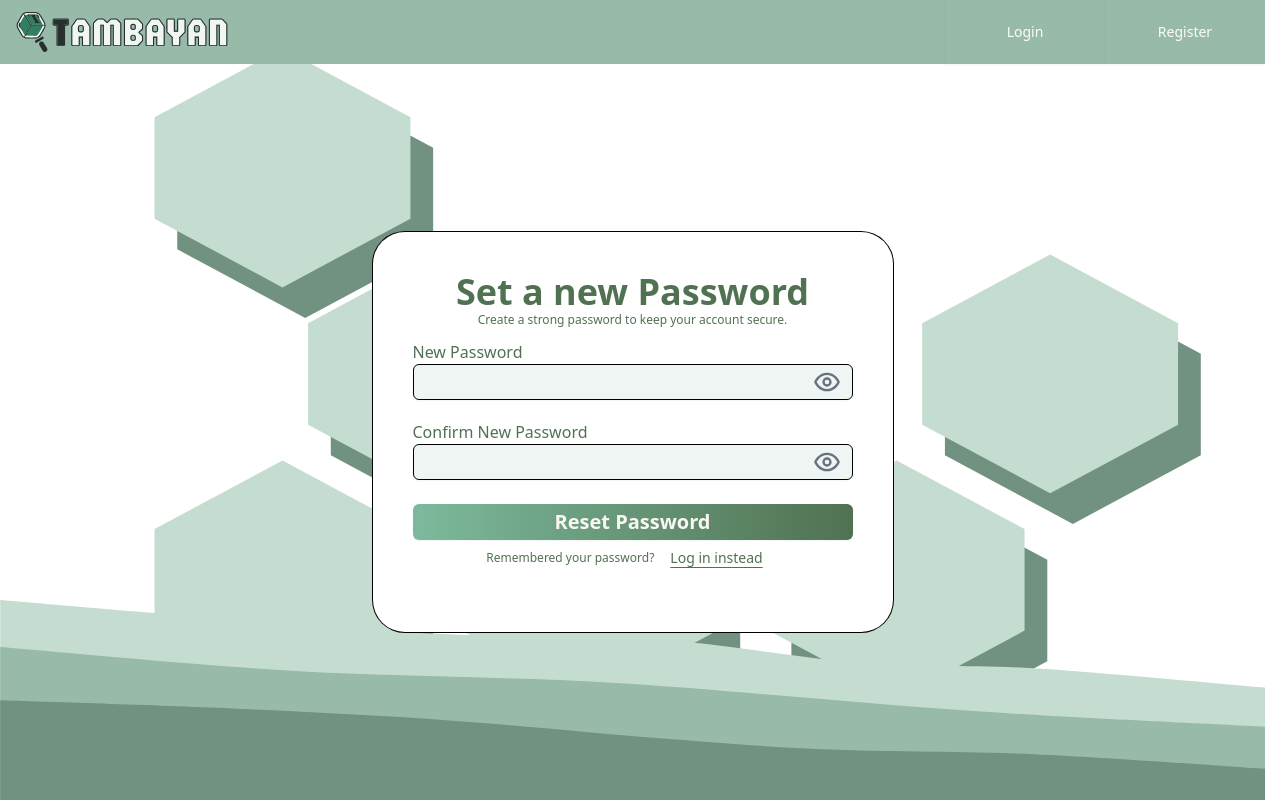
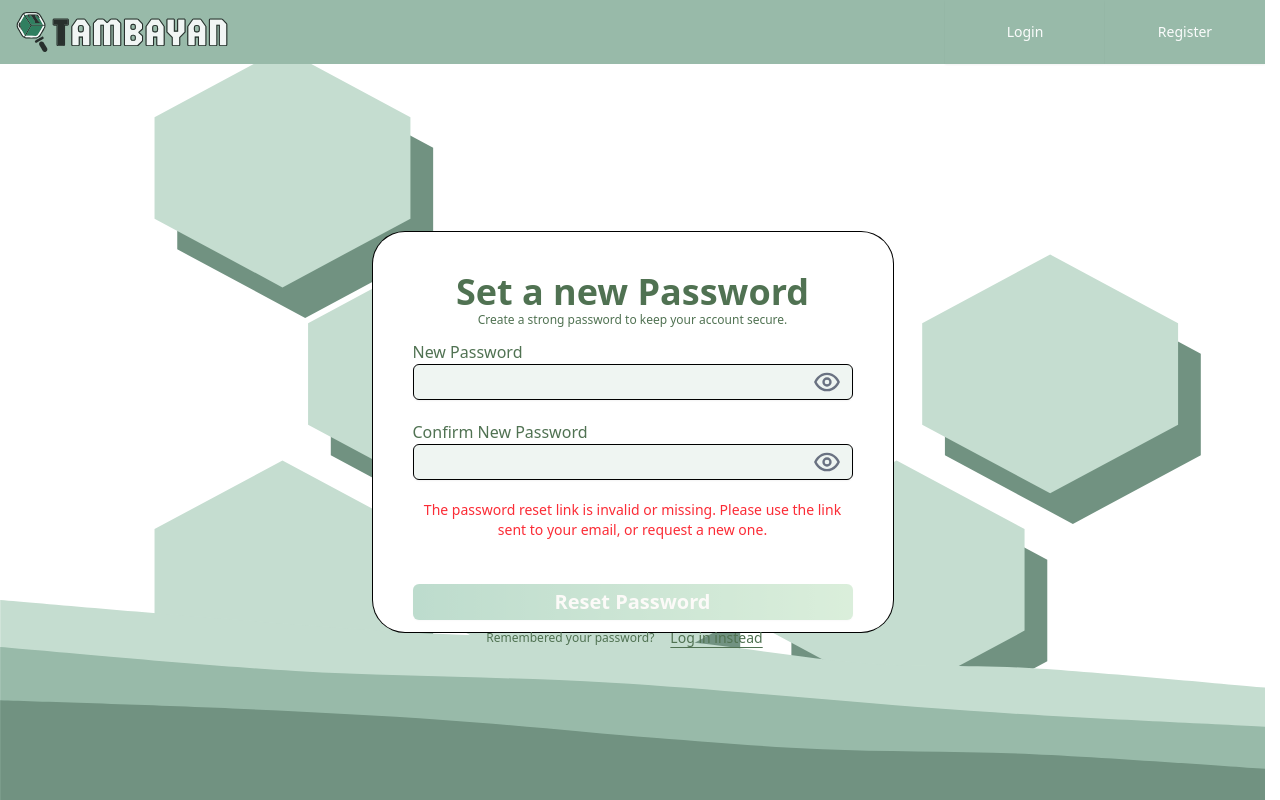
Before and after one commit to kemdav/Tambayan, a Next.js app: page /reset-password in a window 1280 px wide. Built offline with nearby package versions, Linux system fonts and the light colour scheme.

Commit message:
feat: added logic to reset password

```diff
--- a/src/app/(auth)/forgot-password/page.tsx
+++ b/src/app/(auth)/forgot-password/page.tsx
@@ -15,7 +15,9 @@ export default function ForgotPasswordPage() {
     setError(null);
 
     const supabase = createClient();
-    const { error } = await supabase.auth.resetPasswordForEmail(email);
+    const { error } = await supabase.auth.resetPasswordForEmail(email, {
+      redirectTo: "http://127.0.0.1:3000/reset-password"
+    });
 
     setLoading(false);
     if (error) {
--- a/src/app/(auth)/forgot-send-email/page.tsx
+++ b/src/app/(auth)/forgot-send-email/page.tsx
@@ -1,10 +1,11 @@
 "use client";
-import { supabase } from "@/lib/supabase/client";
+import { createClient } from "@/lib/supabase/client";
 import { useSearchParams } from "next/navigation";
 import { useState } from "react";
 import { Button } from "@/app/components/ui/general/button";
 
 export default function ForgotSendEmailPage() {
+  const supabase = createClient();
   const searchParams = useSearchParams();
   const email = searchParams.get("email") || "";
   const [loading, setLoading] = useState(false);
@@ -15,7 +16,9 @@ export default function ForgotSendEmailPage() {
     setLoading(true);
     setError(null);
     setSuccess(false);
-    const { error } = await supabase.auth.resetPasswordForEmail(email);
+    const { error } = await supabase.auth.resetPasswordForEmail(email, {
+      redirectTo: "http://127.0.0.1:3000/reset-password"
+    });
     setLoading(false);
     if (error) {
       setError(error.message);
--- a/src/app/(auth)/reset-password/page.tsx
+++ b/src/app/(auth)/reset-password/page.tsx
@@ -1,9 +1,13 @@
+'use client';
 import AuthResetPasswordCard from "@/app/components/ui/auth-page-ui/auth-reset-password-card";
+import { useSearchParams } from "next/navigation";
 
 export default function Home() {
+  const searchParams = useSearchParams();
+  const code = searchParams.get("code");
   return (
     <div className="flex items-center justify-center">
-      <AuthResetPasswordCard />
+      <AuthResetPasswordCard code={code} />
     </div>
   );
 }
--- a/src/app/components/ui/auth-page-ui/auth-reset-password-card.tsx
+++ b/src/app/components/ui/auth-page-ui/auth-reset-password-card.tsx
@@ -2,12 +2,79 @@
 
 import { Button } from "@/app/components/ui/general/button";
 import { PasswordInput } from "@/app/components/ui/general/input/password-input";
-import React, { useState } from "react";
+import React, { useState, useEffect } from "react";
 import { useRouter } from "next/navigation";
+import { createClient } from "@/lib/supabase/client";
 
-export default function AuthResetPasswordCard() {
-  const [rememberMe, setRememberMe] = useState(false);
+export default function AuthResetPasswordCard({ code }: { code: string | null }) {
+  const [newPassword, setNewPassword] = useState("");
+  const [confirmPassword, setConfirmPassword] = useState("");
+  const [error, setError] = useState("");
+  const [success, setSuccess] = useState(false);
+  const [loading, setLoading] = useState(false);
+  const [sessionReady, setSessionReady] = useState(false);
   const router = useRouter();
+
+  useEffect(() => {
+    if (!code) {
+      setError("The password reset link is invalid or missing. Please use the link sent to your email, or request a new one.");
+      return;
+    }
+    setLoading(true);
+    createClient().auth.exchangeCodeForSession(code)
+      .then(({ error }) => {
+        if (error) {
+          setError("The password reset link is invalid or has expired. Please request a new one.");
+        } else {
+          setSessionReady(true);
+        }
+      })
+      .finally(() => setLoading(false));
+  }, [code]);
+
+  const validatePassword = (password: string) => {
+    if (password.length < 6) {
+      return "Password must be at least 6 characters long.";
+    }
+    return null;
+  };
+
+  const handleResetPassword = async (e: React.FormEvent) => {
+    e.preventDefault();
+    setError("");
+    setSuccess(false);
+    if (!sessionReady) {
+      setError("Session is not ready. Please use the link from your email.");
+      return;
+    }
+    const passwordError = validatePassword(newPassword);
+    if (passwordError) {
+      setError(passwordError);
+      return;
+    }
+    if (newPassword !== confirmPassword) {
+      setError("Passwords do not match.");
+      return;
+    }
+    setLoading(true);
+    try {
+      const supabase = createClient();
+      const { error } = await supabase.auth.updateUser({ password: newPassword });
+      if (error) {
+        setError("Failed to update password. Please try again or request a new reset link.");
+      } else {
+        setSuccess(true);
+        setTimeout(() => {
+          router.push('/login?message=Password updated successfully. Please log in with your new password.');
+        }, 2000);
+      }
+    } catch (err) {
+      setError("An unexpected error occurred. Please try again.");
+    } finally {
+      setLoading(false);
+    }
+  };
+
   return (
     <div className="card w-100 lg:w-130 h-100">
       <div className="flex flex-col justify-center items-center">
@@ -19,25 +86,44 @@ export default function AuthResetPasswordCard() {
         </p>
       </div>
 
-      <div className="flex flex-col gap-5 mt-3">
+      <form className="flex flex-col gap-5 mt-3" onSubmit={handleResetPassword}>
         <div>
           <p className="textAuthResponsive">New Password</p>
-          <PasswordInput className="bg-secondary-light-moss/20"></PasswordInput>
+          <PasswordInput
+            className="bg-secondary-light-moss/20"
+            value={newPassword}
+            onChange={e => setNewPassword(e.target.value)}
+            required
+            minLength={6}
+          />
         </div>
         <div>
           <p className="textAuthResponsive">Confirm New Password</p>
-          <PasswordInput className="bg-secondary-light-moss/20"></PasswordInput>
+          <PasswordInput
+            className="bg-secondary-light-moss/20"
+            value={confirmPassword}
+            onChange={e => setConfirmPassword(e.target.value)}
+            required
+          />
         </div>
-      </div>
-
-      <Button
-        className="text-neutral-linen-white
-        bg-linear-to-r from-action-seafoam-green to-action-forest-green
-         hover:from-action-seafoam-green/90 hover:to-action-forest-green/90
-         font-bold text-xl w-full mt-6"
-      >
-        Reset Password
-      </Button>
+        {error && (
+          <div className="text-red-500 text-sm text-center">{error}</div>
+        )}
+        {success && (
+          <div className="text-green-600 text-sm text-center">
+            Password updated successfully! Redirecting to login...
+          </div>
+        )}
+        <Button
+          className="text-neutral-linen-white \
+          bg-linear-to-r from-action-seafoam-green to-action-forest-green\n           hover:from-action-seafoam-green/90 hover:to-action-forest-green/90 \
+           font-bold text-xl w-full mt-6"
+          type="submit"
+          disabled={loading || success || !sessionReady}
+        >
+          {loading ? "Updating Password..." : "Reset Password"}
+        </Button>
+      </form>
 
       <div className="flex items-center justify-center">
         <p className="textAuthResponsive text-xs">
--- a/src/app/page.tsx
+++ b/src/app/page.tsx
@@ -1,9 +1,19 @@
 "use client";
 import { Button } from "@/app/components/ui/general/button";
-import { useRouter } from "next/navigation";
+import { useRouter, useSearchParams } from "next/navigation";
+import { useEffect } from "react";
 
 export default function Home() {
   const router = useRouter();
+  const searchParams = useSearchParams();
+
+  useEffect(() => {
+    const code = searchParams.get("code");
+    if (code) {
+      router.replace(`/reset-password?code=${encodeURIComponent(code)}`);
+    }
+  }, [searchParams, router]);
+
   return (
     <main>
       <h1 className="text-5xl">Quick Links</h1>
```
Also changed, not shown: 1 other file (tests, documents, lock files or other folders).
